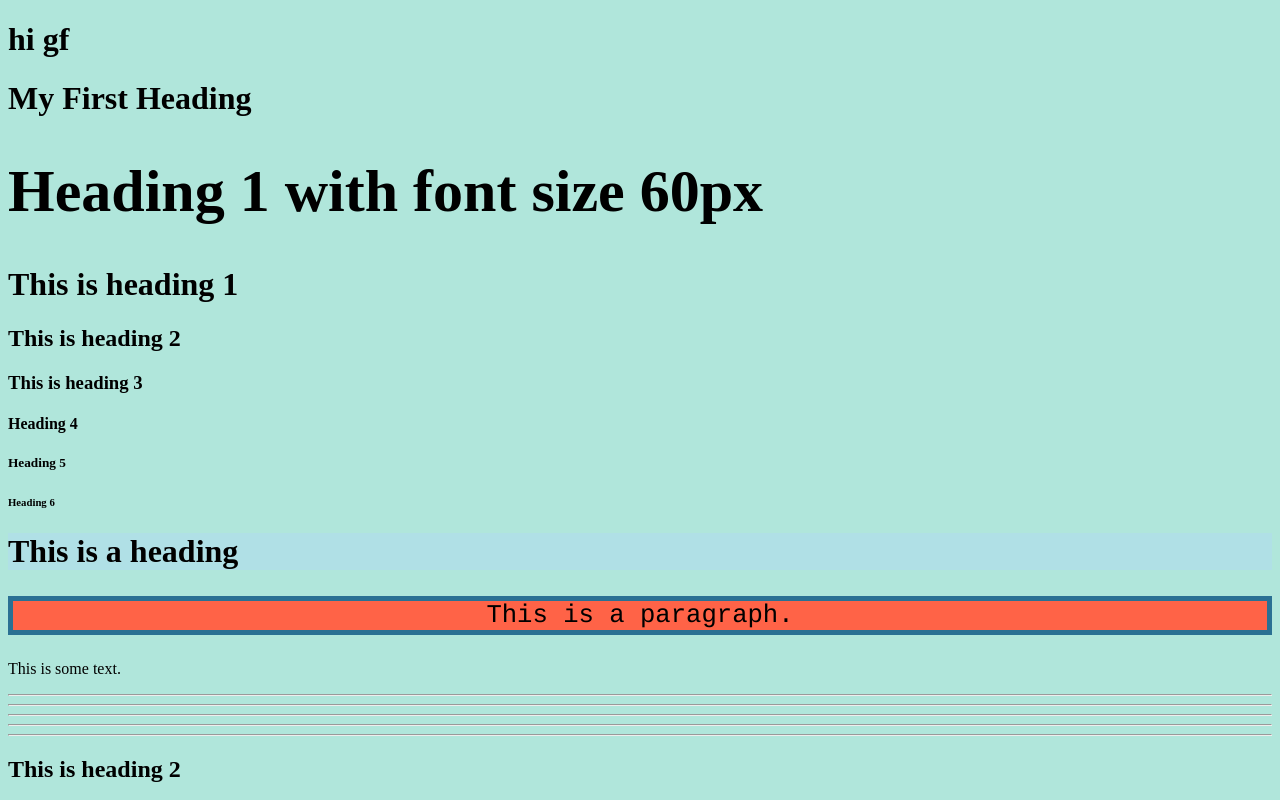
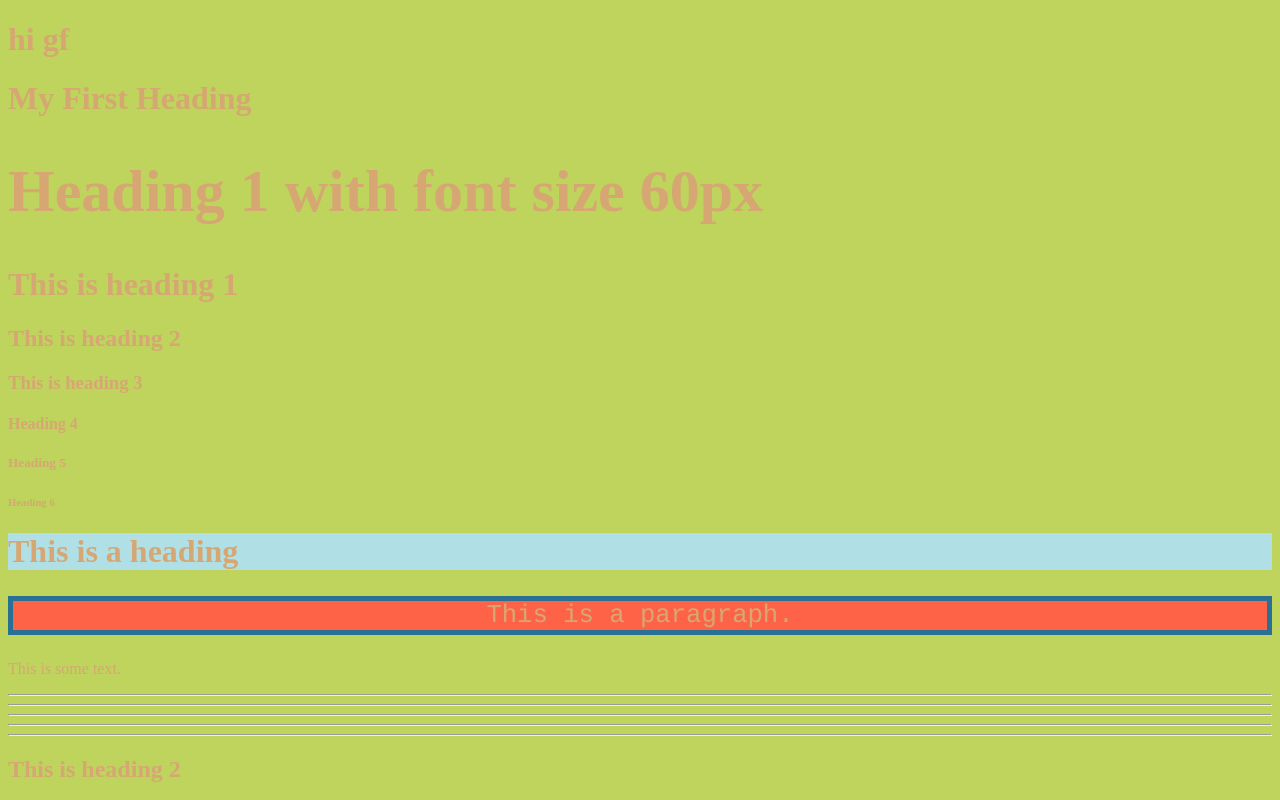
Before and after one commit to Armanislam527/firstrep, a plain HTML site: page my2.html in a window 1280 px wide. Shown: the top 800 px of the page. Drawn offline with Linux system fonts and the light colour scheme.

Commit message:
Initial commit of firstrep directory

```diff
--- a/my2.html
+++ b/my2.html
@@ -3,8 +3,9 @@
 <head>
   <meta name="viewport" content="width=device-width, initial-scale=1.0">
 <title>my webpage</title>
+<link rel="stylesheet" href="style.css">
 </head>
-<body style="background-color:rgb(176, 230, 219);">
+<body >
 <h1>hi gf</h1>
 <h1>My First Heading</h1>
 <h1 style="font-size:60px;">Heading 1 with font size 60px</h1>
@@ -110,5 +111,6 @@
     </form>
     </div>
 <p></p>
+<script src="script.js"></script>
 </body>
 </html>
--- /dev/null
+++ b/script.js
@@ -0,0 +1 @@
+alert("welcome to my web")
--- /dev/null
+++ b/style.css
@@ -0,0 +1,4 @@
+body{
+    background-color: rgb(190, 212, 92);
+    color: rgb(214, 167, 114);
+}
```
Also changed, not shown: sigma1.html (added).
